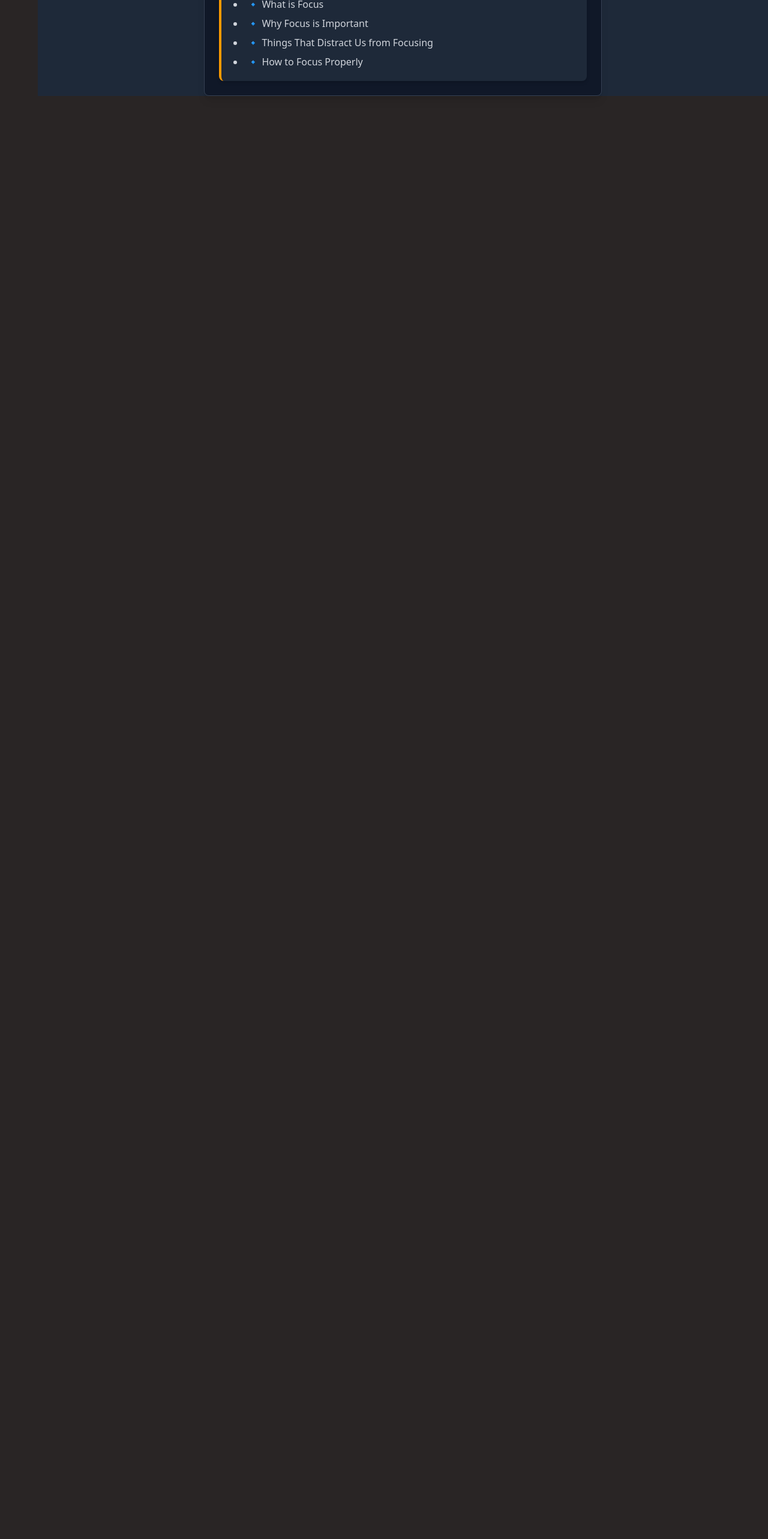
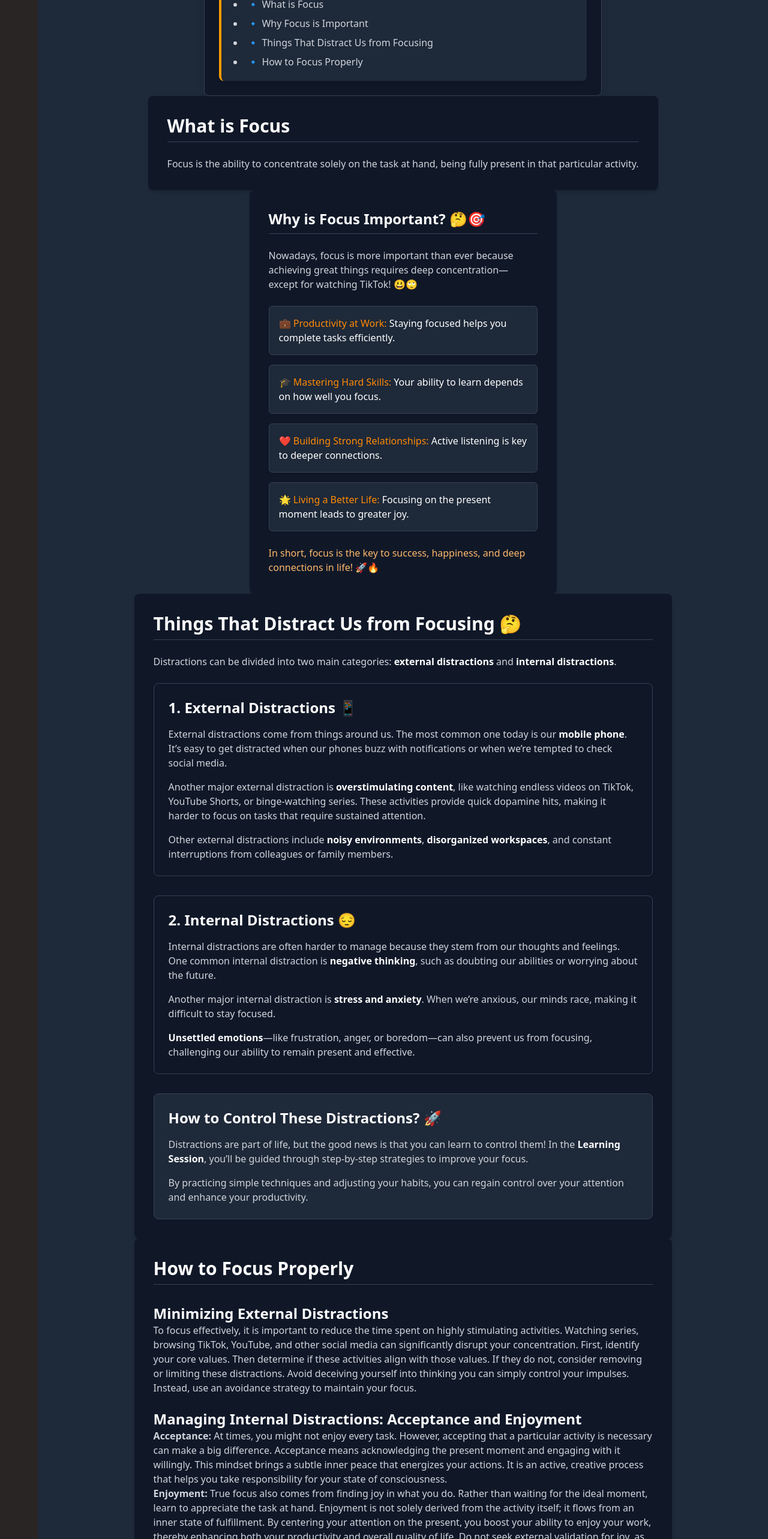
Before and after one commit to Depthabdre/StudyMode, a React (Vite) app: page /LearningPage in a window 1280 px wide. Shown: the part 234-2800 px from the top of the page at 60% size. Before the commit the page ends 800 px from the top, so only its background shows below. Built offline with nearby package versions, Linux system fonts and the light colour scheme.

Commit message:
Learning session continue

```diff
--- a/src/LearningPage.jsx
+++ b/src/LearningPage.jsx
@@ -10,8 +10,9 @@ function Learning() {
 
 function Intro(){
     return (
+        <>
     <section className="bg-gray-900 text-white p-6 rounded-lg shadow-lg border border-gray-700 max-w-3xl mx-auto mt-10">
-        <h1 className="text-3xl font-bold text-amber-400 mb-4">Quick Review</h1>
+        <h1 className=" text-3xl font-bold text-amber-400 mb-4">Quick Review</h1>
         <p className="text-gray-300 text-lg mb-6">
             Learn the fundamentals of focus and how to master deep concentration.
         </p>
@@ -27,9 +28,180 @@ function Intro(){
         </div>
     </section>
 
+    <Focus/>
+    <Notes/>
+    <ThingsThatDistractUs/>
+    <HowToFocusProperly/>
+
+    </>
+
 
     );
 }
 
 
 export default Learning;
+
+function Focus(){
+    return(
+
+        <section className="bg-gray-900 text-white font-sans p-8 rounded-lg shadow-md max-w-4xl mx-auto space-y-6">
+  <h2 className="text-3xl font-bold border-b border-gray-700 pb-2">
+    What is Focus
+  </h2>
+  <p className="text-gray-300">
+    Focus is the ability to concentrate solely on the task at hand, being fully present in that particular activity.
+  </p>
+</section>
+
+    );
+}
+
+function YouTubeEmbed() {
+    return (
+      <div className="flex justify-center items-center bg-gray-900 p-8">
+        <iframe
+          className="rounded-lg shadow-lg"
+          width="560"
+          height="315"
+          src="https://www.youtube.com/embed/u9raVu4v7KQabdre"
+          title="YouTube video"
+          frameBorder="0"
+          allow="accelerometer; autoplay; clipboard-write; encrypted-media; gyroscope; picture-in-picture"
+          allowFullScreen
+        ></iframe>
+      </div>
+    );
+  }
+
+  function Notes() {
+    return (
+      <section className="bg-gray-900 text-white font-sans p-8 rounded-lg shadow-md max-w-lg mx-auto space-y-6">
+        <h2 className="text-2xl font-bold border-b border-gray-700 pb-2">
+          Why is Focus Important? 🤔🎯
+        </h2>
+        <p className="text-gray-300">
+          Nowadays, focus is more important than ever because achieving great things requires deep concentration—except for watching TikTok! 😃🙄
+        </p>
+        <ul className="space-y-4">
+          <li className="bg-gray-800 border border-gray-700 p-4 rounded-md shadow-sm">
+            <span className="text-orange-400">💼 Productivity at Work:</span> Staying focused helps you complete tasks efficiently.
+          </li>
+          <li className="bg-gray-800 border border-gray-700 p-4 rounded-md shadow-sm">
+            <span className="text-orange-400">🎓 Mastering Hard Skills:</span> Your ability to learn depends on how well you focus.
+          </li>
+          <li className="bg-gray-800 border border-gray-700 p-4 rounded-md shadow-sm">
+            <span className="text-orange-400">❤️ Building Strong Relationships:</span> Active listening is key to deeper connections.
+          </li>
+          <li className="bg-gray-800 border border-gray-700 p-4 rounded-md shadow-sm">
+            <span className="text-orange-400">🌟 Living a Better Life:</span> Focusing on the present moment leads to greater joy.
+          </li>
+        </ul>
+        <p className="text-orange-300">
+          In short, focus is the key to success, happiness, and deep connections in life! 🚀🔥
+        </p>
+      </section>
+    );
+  }
+
+
+  function ThingsThatDistractUs() {
+    return (
+      <section className="bg-gray-900 text-white font-sans p-8 rounded-lg shadow-md max-w-4xl mx-auto space-y-8">
+        <h2 className="text-3xl font-bold mb-6 border-b border-gray-700 pb-2">
+          Things That Distract Us from Focusing 🤔
+        </h2>
+        <p className="mb-6 text-gray-300">
+          Distractions can be divided into two main categories:{" "}
+          <strong className="text-white">external distractions</strong> and{" "}
+          <strong className="text-white">internal distractions</strong>.
+        </p>
+
+        {/* External Factors */}
+        <div className="border border-gray-700 rounded-lg p-6 shadow-sm">
+          <h3 className="text-2xl font-semibold mb-4 text-white">
+            1. External Distractions 📱
+          </h3>
+          <p className="mb-4 text-gray-300">
+            External distractions come from things around us. The most common one today is our{" "}
+            <strong className="text-white">mobile phone</strong>. It’s easy to get distracted when our phones buzz with notifications or when we’re tempted to check social media.
+          </p>
+          <p className="mb-4 text-gray-300">
+            Another major external distraction is{" "}
+            <strong className="text-white">overstimulating content</strong>, like watching endless videos on TikTok, YouTube Shorts, or binge-watching series. These activities provide quick dopamine hits, making it harder to focus on tasks that require sustained attention.
+          </p>
+          <p className="text-gray-300">
+            Other external distractions include{" "}
+            <strong className="text-white">noisy environments</strong>,{" "}
+            <strong className="text-white">disorganized workspaces</strong>, and constant interruptions from colleagues or family members.
+          </p>
+        </div>
+
+        {/* Internal Factors */}
+        <div className="border border-gray-700 rounded-lg p-6 shadow-sm">
+          <h3 className="text-2xl font-semibold mb-4 text-white">
+            2. Internal Distractions 😔
+          </h3>
+          <p className="mb-4 text-gray-300">
+            Internal distractions are often harder to manage because they stem from our thoughts and feelings. One common internal distraction is{" "}
+            <strong className="text-white">negative thinking</strong>, such as doubting our abilities or worrying about the future.
+          </p>
+          <p className="mb-4 text-gray-300">
+            Another major internal distraction is{" "}
+            <strong className="text-white">stress and anxiety</strong>. When we’re anxious, our minds race, making it difficult to stay focused.
+          </p>
+          <p className="text-gray-300">
+            <strong className="text-white">Unsettled emotions</strong>—like frustration, anger, or boredom—can also prevent us from focusing, challenging our ability to remain present and effective.
+          </p>
+        </div>
+
+        {/* How to Control Distractions */}
+        <div className="bg-gray-800 border border-gray-700 rounded-lg p-6 shadow-sm">
+          <h3 className="text-2xl font-semibold mb-4 text-white">
+            How to Control These Distractions? 🚀
+          </h3>
+          <p className="mb-4 text-gray-300">
+            Distractions are part of life, but the good news is that you can learn to control them! In the <strong className="text-white">Learning Session</strong>, you’ll be guided through step-by-step strategies to improve your focus.
+          </p>
+          <p className="text-gray-300">
+            By practicing simple techniques and adjusting your habits, you can regain control over your attention and enhance your productivity.
+          </p>
+        </div>
+      </section>
+    );
+  }
+
+
+  function HowToFocusProperly() {
+    return (
+      <section className="bg-gray-900 text-white font-sans p-8 rounded-lg shadow-md max-w-4xl mx-auto space-y-8">
+        <h2 className="text-3xl font-bold border-b border-gray-700 pb-2">
+          How to Focus Properly
+        </h2>
+        <div className="space-y-6">
+          {/* External Distractions */}
+          <div>
+            <h3 className="text-2xl font-semibold">
+              Minimizing External Distractions
+            </h3>
+            <p className="text-gray-300">
+              To focus effectively, it is important to reduce the time spent on highly stimulating activities. Watching series, browsing TikTok, YouTube, and other social media can significantly disrupt your concentration. First, identify your core values. Then determine if these activities align with those values. If they do not, consider removing or limiting these distractions. Avoid deceiving yourself into thinking you can simply control your impulses. Instead, use an avoidance strategy to maintain your focus.
+            </p>
+          </div>
+
+          {/* Internal Distractions */}
+          <div>
+            <h3 className="text-2xl font-semibold">
+              Managing Internal Distractions: Acceptance and Enjoyment
+            </h3>
+            <p className="text-gray-300">
+              <strong>Acceptance:</strong> At times, you might not enjoy every task. However, accepting that a particular activity is necessary can make a big difference. Acceptance means acknowledging the present moment and engaging with it willingly. This mindset brings a subtle inner peace that energizes your actions. It is an active, creative process that helps you take responsibility for your state of consciousness.
+            </p>
+            <p className="text-gray-300">
+              <strong>Enjoyment:</strong> True focus also comes from finding joy in what you do. Rather than waiting for the ideal moment, learn to appreciate the task at hand. Enjoyment is not solely derived from the activity itself; it flows from an inner state of fulfillment. By centering your attention on the present, you boost your ability to enjoy your work, thereby enhancing both your productivity and overall quality of life. Do not seek external validation for joy, as this often leads to frustration. Embrace the present and let enjoyment be the driving force behind your actions.
+            </p>
+          </div>
+        </div>
+      </section>
+    );
+  }
```
